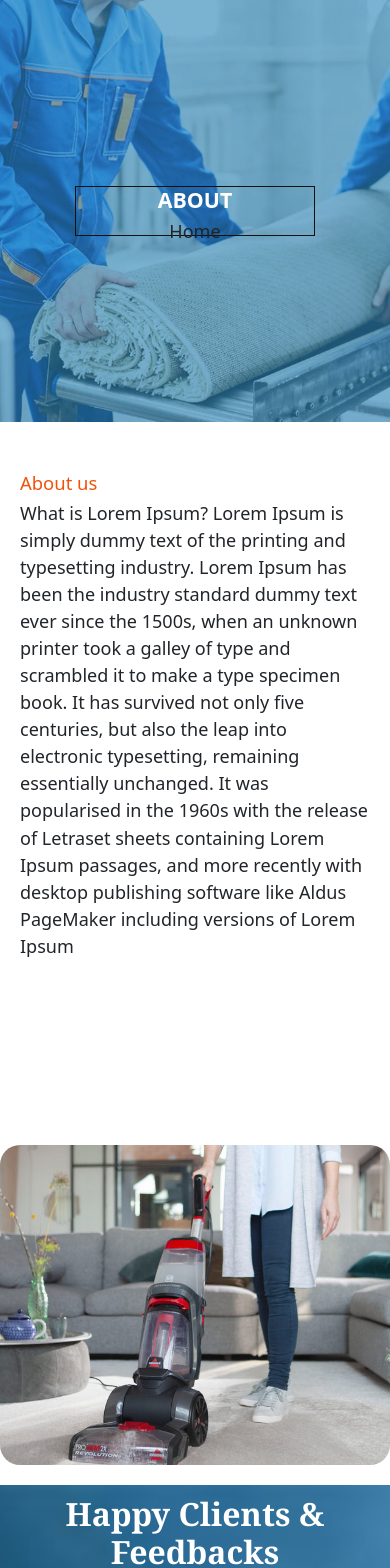
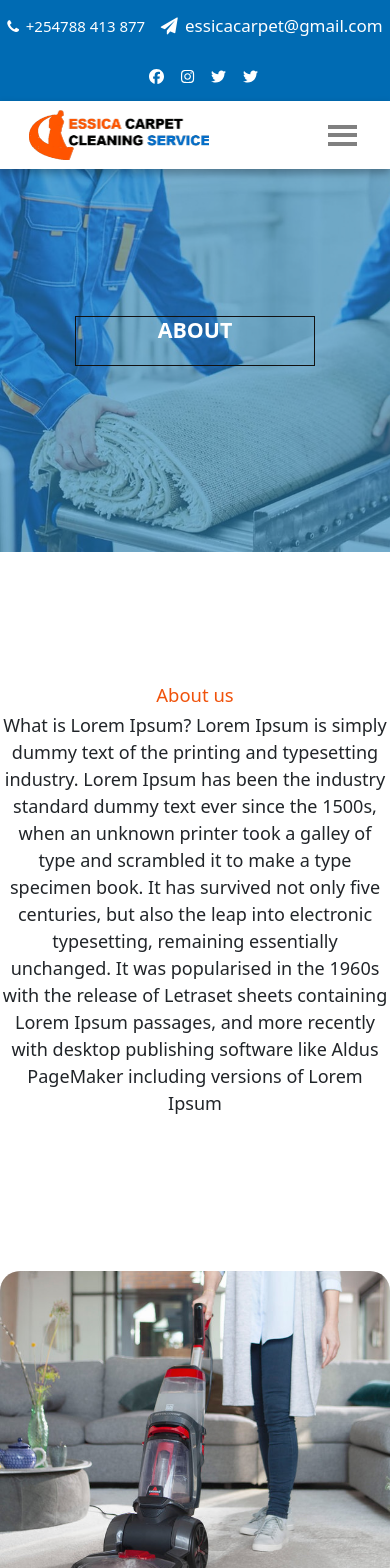
Before and after one commit to Tracy-miranja/essica-carpet-cleaning, a React (Vite) app: page /About in a window 390 px wide. Shown: the top 1568 px of the page. Built offline with nearby package versions, Linux system fonts and the light colour scheme; the HTML template or start-up script is replaced by a standard one.

Commit message:
Modified about page

```diff
--- a/src/App.jsx
+++ b/src/App.jsx
@@ -1,27 +1,35 @@
 // eslint-disable-next-line no-unused-vars
-import React from 'react'
-import { Route, BrowserRouter as Router, Routes } from 'react-router-dom'
-import Home from './components/Home/Home'
-import About from './components/About/About'
-import Services from './components/Services/Services'
-import Blog from './components/Blog/Blog'
-import Contact from './components/Contact/Contact'
-import 'bootstrap/dist/css/bootstrap.min.css'
-import 'font-awesome/css/font-awesome.min.css'
-import Footer from './components/footer/footer'
-import Navbar from './components/Navbar/navbar'
-import Booking from './components/Bookings/booking'
+import React from 'react';
+import { Route, BrowserRouter as Router, Routes} from 'react-router-dom';
+import Home from './components/Home/Home';
+import About from './components/About/About';
+import Services from './components/Services/Services';
+import Blog from './components/Blog/Blog';
+import Contact from './components/Contact/Contact';
+import 'bootstrap/dist/css/bootstrap.min.css';
+import 'font-awesome/css/font-awesome.min.css';
+import Footer from './components/footer/footer';
+import Navbar from './components/Navbar/navbar';
+import Booking from './components/Bookings/booking';
 
+const App = () => {
+  // const navigate = useNavigate();
 
-const App= () =>{
+  const hideNavbarOnBookingPage = () => {
+    const currentPath = window.location.pathname;
+    if (currentPath === '/Booking') {
+      return false; // Don't render Navbar on Booking page
+    }
+    return true; // Render Navbar on other pages
+  };
 
   return (
     <>
+    <div>
+          {hideNavbarOnBookingPage() && <Navbar />}
+        </div>
+      <div className='app'>
 
-      <div className='app'>
-      <div>
-    <Navbar />
-    </div>
         <Router>
           <Routes>
             <Route exact path="/" element={<Home />} />
@@ -35,7 +43,7 @@ const App= () =>{
       </div>
       <Footer />
     </>
-  )
-}
+  );
+};
 
-export default App
+export default App;
--- a/src/components/About/About.jsx
+++ b/src/components/About/About.jsx
@@ -1,5 +1,5 @@
 import '../About/about.css'
-import Nav from 'react-bootstrap/Nav';
+
 
 const About=() =>{
   return (
@@ -8,7 +8,6 @@ const About=() =>{
         <div className='about'>
           <div className='about-content'>
             <h1 >ABOUT</h1>
-            <Nav.Link href="/">Home </Nav.Link>
           </div>
         </div>
       </div>
--- a/src/components/About/about.css
+++ b/src/components/About/about.css
@@ -106,7 +106,7 @@
     padding: 40px;
 }
 
-@media(max-width:767px){
+@media(max-width:768px){
     .about-sectioA{
         flex-direction: column;
         padding: 0px;
@@ -141,7 +141,7 @@
     }
 }
 
-@media(min-width:768px){
+@media(max-width:768px){
     .cllientfeed {
         padding: 10px;
         height: 60vh !important;
@@ -149,18 +149,85 @@
         align-items: center;
     }
 
+    .about-sectioA {
+        width: 100%;
+        display: flex;
+        flex-direction: column;
+        justify-content: center;
+        align-items: center;
+        text-align: center;
+    }
+
+    .about-contentA{
+        display: flex;
+        flex-direction: column;
+        align-items: center;
+        justify-content: center;
+    }
+
     .testimonials {
-        height: 90vh !important;
+        /* height: 90vh !important; */
     }
+
+    .cllientfeed{
+        display: flex;
+        justify-content: center;
+        flex-direction: column;
+        text-align: center;
+    }
+
+    .Footer{
+        margin-bottom: 0px;
+    }
+
+
 }
 
-@media(min-width:1440px){
+@media(max-width:1095px){
     .cllientfeed {
-        height: 40vh !important;
+        padding: 10px;
+        height: 70vh;
         text-align: center;
     }
 
     .testimonials {
-        height: 60vh !important;
+        height: 100vh !important;
+    }
+
+    .testimonialsClients {
+        justify-content: flex-start;
+    }
+
+    .about-contentA {
+        padding: 0px;
     }
 }
+
+@media(max-width:575px){
+    .about-sectioA {
+        display: flex;
+        flex-direction: column;
+        justify-content: center;
+        align-items: center;
+        text-align: center;
+    }
+
+    .about-banner {
+        display: flex;
+        align-items: center;
+        justify-content: center;
+    }
+
+    .about-contentA{
+        display: flex;
+        flex-direction: column;
+        align-items: center;
+        justify-content: center;
+    }
+    .cllientfeed{
+        display: flex;
+        justify-content: center;
+        flex-direction: column;
+        text-align: center;
+    }
+}
--- a/src/components/Bookings/booking.css
+++ b/src/components/Bookings/booking.css
@@ -5,7 +5,9 @@
     background: #C2C8E5;
     font-weight: 400;
     font-family: Poppins;
+    /* margin-top: 100px; */
     padding: 70px;
+    padding-top: 10px;
 }
 
 .booking-container {
@@ -42,6 +44,8 @@
     border-radius: 20px;
     box-shadow: 0px 15px 16.83px 0.17px rgba(0, 0, 0, 0.3);
     padding: 20px;
+    padding-top: 2px;
+
 }
 
 input {
@@ -82,12 +86,12 @@ input {
     margin-bottom: 150px;
 }
 
-.essica-nav{
+/* .essica-nav{
     display: none;
 }
 .footer{
     display: none;
-}
+} */
 
 .signup-form{
     width: 40%;
--- a/src/components/Bookings/booking.jsx
+++ b/src/components/Bookings/booking.jsx
@@ -5,13 +5,18 @@ import worker from "../Bookings/worker2.png"
 import { FaFacebook, FaInstagram, FaEnvelope } from 'react-icons/fa';
 
 
+
 const Booking = () => {
   return (
+    <>
     <div className="booking-container">
+        <a href='/' style={{fontSize:"15px", margin:"20px"}}>← Back</a>
       <section className="signup">
         <div className="container">
           <div className="signup-content">
+
             <div className="signup-form">
+
               <div>
                 <center>
                   <img src={logo} alt="Welcome image" style={{width:"200px", marginBottom:"20px"}} />
@@ -186,6 +191,7 @@ const Booking = () => {
         </div>
       </section>
     </div>
+    </>
   );
 };
 
--- a/src/components/Contact/Contact.jsx
+++ b/src/components/Contact/Contact.jsx
@@ -1,5 +1,5 @@
 // import React from 'react';
-import { Nav } from 'react-bootstrap';
+// import { Nav } from 'react-bootstrap';
 import ContactForm from '../contactform/ContactForm';
 import { FiPhone, FiMail, FiMapPin } from 'react-icons/fi';
 import '../Contact/contact.css';
@@ -11,7 +11,7 @@ const Contact = () => {
         <div className="about">
           <div className="about-content">
             <h1>CONTACT</h1>
-            <Nav.Link href="/">Home </Nav.Link>
+            {/* <Nav.Link href="/">Home </Nav.Link> */}
           </div>
         </div>
       </div>
--- a/src/components/Home/home.css
+++ b/src/components/Home/home.css
@@ -17,7 +17,10 @@ body{
   position: relative;
   height: 90vh;
   overflow: hidden;
+  padding-top: 100px;
 }
+
+
 
 .banner::before,
 .banner::after {
@@ -392,7 +395,8 @@ body{
     }
 
     .section-b{
-      height: 100vh;
+      background-size: cover;
+      background-position: 60%;
     }
 
     .carpet-clean {
@@ -416,18 +420,26 @@ body{
     }
 
     .carpet-progress {
-      padding: 40px;
+      /* padding: 30px; */
+      gap: 100px;
+    }
+
+    .carpet-price {
+      padding: 50px;
+    }
+
+    .blog-post {
+      padding: 0px;
+      padding-top: 30px;
+      height: 100vh;
+    }
+
+    .blog-article {
+      height: fit-content;
+      width: 30%;
     }
 
   }
-
-  /* @media (min-width: 768px){
-    .col-md-4 {
-      flex: 0 0 auto;
-      width: 100% !important;
-  }
-
-  } */
 
 
   @media (max-width: 768px) {
@@ -441,6 +453,17 @@ body{
       --bs-gutter-x: 0rem;
       background-repeat: no-repeat;
       background-size: cover;
+      height: 70vh;
+    }
+
+    .app{
+      display: flex;
+      align-items: center;
+      justify-content: center;
+      flex-direction: column;
+      text-align: center;
+      padding-top: 130px;
+      padding-right: 0px;
     }
 
     div.banner.container-fluid {
@@ -505,20 +528,20 @@ body{
     }
 
     .carpet-clean {
-      width: 70%;
+      width: 60%;
       height: 40vh;
       text-align: center;
       padding-top: 35px;
     }
 
     .carpet-cleanA {
-      width: 70%;
+      width: 60%;
       height: 40vh;
       padding-top: 35px;
     }
 
     .carpet-cleanB {
-      width: 70%;
+      width: 60%;
       height: 40vh;
       padding-top: 35px;
     }
@@ -583,3 +606,23 @@ body{
       color: inherit; /* This will make sure the link inherits the color from its parent */
     }
   }
+
+  @media only screen and (max-width: 576px) {
+    body {
+      font-size: 10px;
+    }
+    .app{
+      display: flex;
+      align-items: center;
+      justify-content: center;
+      flex-direction: column;
+      text-align: center;
+      padding-top: 130px;
+    }
+
+    .nav__menu{
+      display: flex;
+      flex-direction: column;
+      justify-content: flex-start;
+    }
+  }
--- a/src/components/Navbar/navbar.css
+++ b/src/components/Navbar/navbar.css
@@ -21,7 +21,6 @@
  }
 
  .nav{
-    position: fixed;
     width: 100%;
     display: flex;
     align-items: center;
@@ -71,9 +70,11 @@
  }
 
  .essica-nav{
+   top: 0;
   position: fixed;
   width: 100%;
   z-index: 3;
+  padding-bottom: 100px;
  }
 
  .brand img{
--- a/src/components/contactform/ContactForm.jsx
+++ b/src/components/contactform/ContactForm.jsx
@@ -1,5 +1,5 @@
 // import React from 'react';
-import { Container, Row, Col, Form, Button } from 'react-bootstrap';
+import {  Row, Col, Form, Button } from 'react-bootstrap';
 
 const ContactForm = () => {
   const handleSubmit = (event) => {
@@ -8,7 +8,7 @@ const ContactForm = () => {
   };
 
   return (
-    <Container>
+    <div>
         <h3>Send us a message</h3>
         <h6>Lorem ipsum dolor sit amet, consectetur adipiscing elit. Ut elit tellus,<br /> luctus nec ullamcorper mattis, pulvinar dapibus leo.</h6>
       <Row>
@@ -71,7 +71,7 @@ const ContactForm = () => {
           <Button variant="primary" type="submit">
             Send Message
           </Button>
-    </Container>
+    </div>
   );
 };
 
```
Lines whose indentation alone changed are shown as unchanged.
